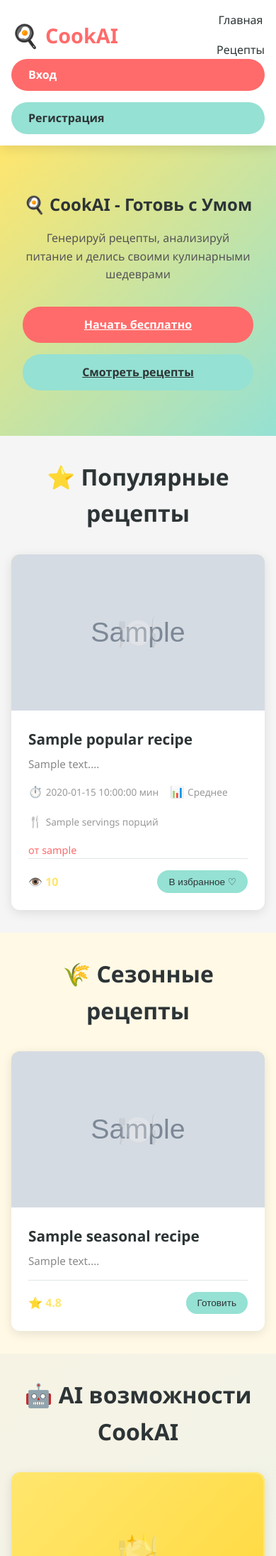
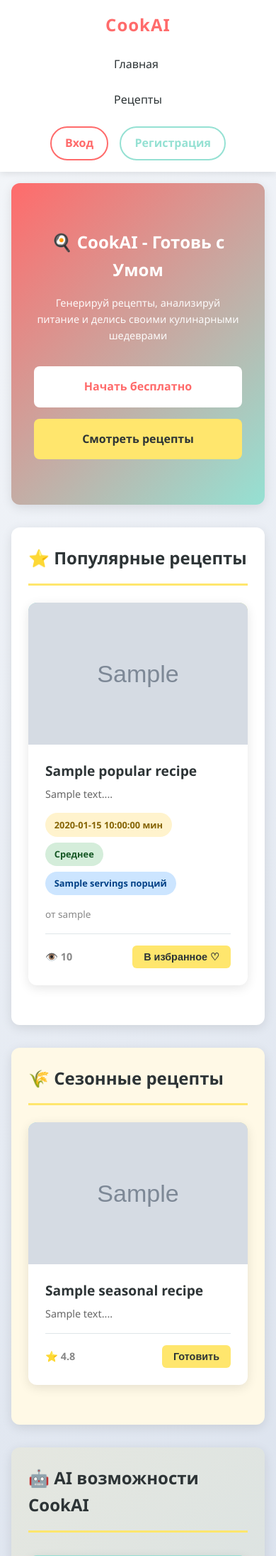
Before and after one commit to huntand-50/CookAI, a PHP site: template app/views/home/index.php in a window 390 px wide. Shown: the top 2192 px of the page at 71% size. Run offline with PHP 8.4, Linux system fonts and the light colour scheme; the template is opened without the code that fills it: most values are stand-ins (such as "Sample title", 1, 10 or a date in 2020); grey boxes marked "Sample" are stand-in pictures.

Commit message:
Add complete CSS and JavaScript files with all features and utilities

```diff
--- a/public/css/style.css
+++ b/public/css/style.css
@@ -1,23 +1,12 @@
-/* ===================================
-   CookAI - Main Stylesheet
-   Светлая пастельная палитра, минимализм
-   =================================== */
-
 :root {
-    --primary: #FF6B6B;      /* Мягкий красный */
-    --secondary: #FFE66D;    /* Светло-жёлтый */
-    --accent: #95E1D3;       /* Мятный */
-    --dark: #2D3436;         /* Тёмный */
-    --light: #F5F5F5;        /* Светлый фон */
-    --gray: #DFE6E9;         /* Серый */
-    --white: #FFFFFF;
-
-    --font-main: 'Segoe UI', Tahoma, Geneva, Verdana, sans-serif;
-    --shadow: 0 4px 15px rgba(0, 0, 0, 0.1);
-    --shadow-hover: 0 8px 25px rgba(0, 0, 0, 0.15);
-
-    --radius: 12px;
-    --transition: 0.3s ease;
+    --primary: #FF6B6B;
+    --secondary: #95E1D3;
+    --accent: #FFE66D;
+    --dark: #2D3436;
+    --light: #DFE6E9;
+    --success: #27AE60;
+    --warning: #F39C12;
+    --danger: #E74C3C;
 }
 
 * {
@@ -26,21 +15,19 @@
     box-sizing: border-box;
 }
 
-html {
-    scroll-behavior: smooth;
+body {
+    font-family: 'Segoe UI', Tahoma, Geneva, Verdana, sans-serif;
+    line-height: 1.6;
+    color: var(--dark);
+    background: linear-gradient(135deg, #f5f7fa 0%, #c3cfe2 100%);
+    min-height: 100vh;
 }
 
-body {
-    font-family: var(--font-main);
-    background-color: var(--light);
-    color: var(--dark);
-    line-height: 1.6;
-}
-
-/* ===== HEADER ===== */
+/* HEADER */
 header {
-    background: var(--white);
-    box-shadow: var(--shadow);
+    background: white;
+    box-shadow: 0 2px 10px rgba(0, 0, 0, 0.1);
+    padding: 1rem 0;
     position: sticky;
     top: 0;
     z-index: 1000;
@@ -49,41 +36,44 @@ header {
 .header-container {
     max-width: 1200px;
     margin: 0 auto;
-    padding: 1rem 2rem;
+    padding: 0 2rem;
     display: flex;
     justify-content: space-between;
     align-items: center;
+    flex-wrap: wrap;
+    gap: 2rem;
 }
 
 .logo {
     font-size: 1.8rem;
-    font-weight: bold;
+    font-weight: 700;
     color: var(--primary);
     text-decoration: none;
-    display: flex;
-    align-items: center;
-    gap: 0.5rem;
+    letter-spacing: 1px;
+    transition: transform 0.3s ease;
 }
 
-.logo::before {
-    content: "🍳";
-    font-size: 2rem;
+.logo:hover {
+    transform: scale(1.05);
 }
 
-/* ===== NAVIGATION ===== */
 nav ul {
     list-style: none;
     display: flex;
     gap: 2rem;
-    align-items: center;
+    flex-wrap: wrap;
 }
 
 nav a {
+    color: var(--dark);
     text-decoration: none;
-    color: var(--dark);
     font-weight: 500;
-    transition: color var(--transition);
+    transition: color 0.3s ease;
     position: relative;
+}
+
+nav a:hover {
+    color: var(--primary);
 }
 
 nav a::after {
@@ -94,7 +84,7 @@ nav a::after {
     width: 0;
     height: 2px;
     background: var(--primary);
-    transition: width var(--transition);
+    transition: width 0.3s ease;
 }
 
 nav a:hover::after {
@@ -103,56 +93,133 @@ nav a:hover::after {
 
 .user-section {
     display: flex;
+    align-items: center;
     gap: 1rem;
-    align-items: center;
+    flex-wrap: wrap;
 }
 
+.user-section span {
+    font-weight: 600;
+    color: var(--dark);
+}
+
+/* BUTTONS */
 .btn-auth {
-    padding: 0.6rem 1.5rem;
-    background: var(--primary);
-    color: var(--white);
-    border: none;
+    padding: 0.6rem 1.2rem;
+    border: 2px solid var(--primary);
+    background: transparent;
+    color: var(--primary);
+    text-decoration: none;
     border-radius: 25px;
     cursor: pointer;
     font-weight: 600;
-    transition: all var(--transition);
-    text-decoration: none;
+    transition: all 0.3s ease;
     display: inline-block;
 }
 
 .btn-auth:hover {
-    background: #FF5252;
-    box-shadow: 0 6px 20px rgba(255, 107, 107, 0.3);
+    background: var(--primary);
+    color: white;
     transform: translateY(-2px);
 }
 
-.btn-secondary {
-    background: var(--accent);
+.btn-auth.btn-secondary {
+    border-color: var(--secondary);
+    color: var(--secondary);
+}
+
+.btn-auth.btn-secondary:hover {
+    background: var(--secondary);
     color: var(--dark);
 }
 
-.btn-secondary:hover {
-    background: #7DD3C0;
+.btn-primary {
+    display: inline-block;
+    padding: 0.8rem 1.5rem;
+    background: var(--primary);
+    color: white;
+    text-decoration: none;
+    border-radius: 8px;
+    border: none;
+    cursor: pointer;
+    font-weight: 600;
+    transition: all 0.3s ease;
 }
 
-/* ===== HERO SECTION ===== */
-.hero {
-    background: linear-gradient(135deg, #FFE66D 0%, #95E1D3 100%);
-    padding: 4rem 2rem;
-    text-align: center;
-    margin-top: 0;
+.btn-primary:hover {
+    background: #FF5252;
+    transform: translateY(-2px);
+    box-shadow: 0 4px 15px rgba(255, 107, 107, 0.4);
 }
 
-.hero-content h1 {
-    font-size: 3rem;
+.btn-small {
+    padding: 0.5rem 1rem;
+    background: var(--accent);
     color: var(--dark);
-    margin-bottom: 1rem;
+    border: none;
+    border-radius: 6px;
+    cursor: pointer;
+    font-weight: 600;
+    font-size: 0.9rem;
+    transition: all 0.3s ease;
 }
 
-.hero-content p {
+.btn-small:hover {
+    background: #FFD93D;
+    transform: scale(1.05);
+}
+
+/* MAIN CONTENT */
+main {
+    max-width: 1200px;
+    margin: 2rem auto;
+    padding: 0 2rem;
+    min-height: calc(100vh - 400px);
+}
+
+section {
+    background: white;
+    border-radius: 12px;
+    padding: 2rem;
+    margin-bottom: 2rem;
+    box-shadow: 0 4px 15px rgba(0, 0, 0, 0.1);
+}
+
+section h1,
+section h2 {
+    color: var(--dark);
+    margin-bottom: 1.5rem;
+    font-size: 2rem;
+}
+
+section h2 {
+    font-size: 1.5rem;
+    border-bottom: 3px solid var(--accent);
+    padding-bottom: 1rem;
+}
+
+/* HERO SECTION */
+.hero {
+    background: linear-gradient(135deg, var(--primary), var(--secondary));
+    color: white;
+    padding: 4rem 2rem;
+    border-radius: 12px;
+    text-align: center;
+    margin-bottom: 2rem;
+}
+
+.hero h1 {
+    font-size: 3rem;
+    margin-bottom: 1rem;
+    color: white;
+    animation: slideDown 0.6s ease;
+}
+
+.hero p {
     font-size: 1.2rem;
-    color: #555;
     margin-bottom: 2rem;
+    opacity: 0.95;
+    animation: slideUp 0.6s ease;
 }
 
 .hero-buttons {
@@ -162,298 +229,298 @@ nav a:hover::after {
     flex-wrap: wrap;
 }
 
-.btn-primary {
-    padding: 0.8rem 2rem;
-    background: var(--primary);
-    color: var(--white);
+.hero-buttons a,
+.hero-buttons button {
+    padding: 1rem 2rem;
+    font-size: 1rem;
     border: none;
-    border-radius: 25px;
-    font-size: 1rem;
+    border-radius: 8px;
     cursor: pointer;
     font-weight: 600;
-    transition: all var(--transition);
+    transition: all 0.3s ease;
 }
 
-.btn-primary:hover {
-    background: #FF5252;
-    transform: translateY(-3px);
-    box-shadow: 0 8px 25px rgba(255, 107, 107, 0.3);
+.hero-buttons .btn-primary {
+    background: white;
+    color: var(--primary);
 }
 
-/* ===== SECTION ===== */
-section {
-    max-width: 1200px;
-    margin: 0 auto;
-    padding: 3rem 2rem;
+.hero-buttons .btn-primary:hover {
+    transform: translateY(-3px);
+    box-shadow: 0 6px 20px rgba(0, 0, 0, 0.2);
 }
 
-section h2 {
-    font-size: 2rem;
-    color: var(--dark);
-    margin-bottom: 2rem;
-    text-align: center;
-}
-
-/* ===== RECIPE CARDS ===== */
+/* RECIPES GRID */
 .recipes-grid {
     display: grid;
-    grid-template-columns: repeat(auto-fill, minmax(300px, 1fr));
+    grid-template-columns: repeat(auto-fill, minmax(280px, 1fr));
     gap: 2rem;
-    margin-top: 2rem;
+    margin-bottom: 2rem;
 }
 
 .recipe-card {
-    background: var(--white);
-    border-radius: var(--radius);
+    background: white;
+    border-radius: 12px;
     overflow: hidden;
-    box-shadow: var(--shadow);
-    transition: all var(--transition);
-    cursor: pointer;
+    box-shadow: 0 4px 15px rgba(0, 0, 0, 0.1);
+    transition: all 0.3s ease;
+    display: flex;
+    flex-direction: column;
 }
 
 .recipe-card:hover {
     transform: translateY(-8px);
-    box-shadow: var(--shadow-hover);
+    box-shadow: 0 8px 25px rgba(0, 0, 0, 0.15);
 }
 
 .recipe-image {
     width: 100%;
-    height: 220px;
+    height: 200px;
     background: linear-gradient(135deg, var(--secondary), var(--accent));
+    overflow: hidden;
     display: flex;
     align-items: center;
     justify-content: center;
-    font-size: 4rem;
-    overflow: hidden;
-    position: relative;
 }
 
 .recipe-image img {
     width: 100%;
     height: 100%;
     object-fit: cover;
+    transition: transform 0.3s ease;
 }
 
-.recipe-image::before {
-    content: "🍽️";
-    position: absolute;
-    font-size: 3rem;
-    opacity: 0.3;
+.recipe-card:hover .recipe-image img {
+    transform: scale(1.1);
 }
 
 .recipe-info {
     padding: 1.5rem;
+    display: flex;
+    flex-direction: column;
+    flex-grow: 1;
 }
 
 .recipe-title {
-    font-size: 1.3rem;
-    font-weight: 600;
+    font-size: 1.2rem;
+    font-weight: 700;
     color: var(--dark);
+    text-decoration: none;
     margin-bottom: 0.5rem;
-    text-decoration: none;
-    display: block;
+    transition: color 0.3s ease;
+    line-height: 1.4;
+}
+
+.recipe-title:hover {
+    color: var(--primary);
 }
 
 .recipe-description {
-    color: #888;
-    font-size: 0.95rem;
+    color: #666;
+    font-size: 0.9rem;
     margin-bottom: 1rem;
-    line-height: 1.4;
+    flex-grow: 1;
+    line-height: 1.5;
 }
 
 .recipe-meta {
     display: flex;
-    gap: 1rem;
-    font-size: 0.85rem;
-    color: #999;
+    gap: 0.5rem;
+    flex-wrap: wrap;
     margin-bottom: 1rem;
-    flex-wrap: wrap;
 }
 
 .meta-tag {
-    display: flex;
-    align-items: center;
-    gap: 0.3rem;
+    display: inline-block;
+    padding: 0.4rem 0.8rem;
+    background: var(--light);
+    color: var(--dark);
+    border-radius: 20px;
+    font-size: 0.8rem;
+    font-weight: 600;
 }
 
-.meta-tag::before {
-    font-size: 1rem;
+.meta-tag.time {
+    background: #FFF3CD;
+    color: #856404;
 }
 
-.time::before { content: "⏱️"; }
-.difficulty::before { content: "📊"; }
-.servings::before { content: "🍴"; }
-.difficulty.easy { color: #27AE60; }
-.difficulty.medium { color: #F39C12; }
-.difficulty.hard { color: #E74C3C; }
+.meta-tag.difficulty {
+    background: #D4EDDA;
+    color: #155724;
+}
+
+.meta-tag.difficulty.easy {
+    background: #D4EDDA;
+}
+
+.meta-tag.difficulty.medium {
+    background: #FFF3CD;
+}
+
+.meta-tag.difficulty.hard {
+    background: #F8D7DA;
+}
+
+.meta-tag.servings {
+    background: #CCE5FF;
+    color: #004085;
+}
 
 .recipe-author {
-    color: var(--primary);
-    font-weight: 500;
-    font-size: 0.9rem;
+    color: #888;
+    font-size: 0.85rem;
+    margin-bottom: 1rem;
 }
 
 .recipe-footer {
     display: flex;
     justify-content: space-between;
     align-items: center;
+    border-top: 1px solid var(--light);
     padding-top: 1rem;
-    border-top: 1px solid var(--gray);
 }
 
 .recipe-rating {
-    color: var(--secondary);
+    color: #888;
+    font-size: 0.9rem;
     font-weight: 600;
 }
 
-.btn-small {
-    background: var(--accent);
-    color: var(--dark);
-    border: none;
-    padding: 0.5rem 1rem;
-    border-radius: 20px;
-    cursor: pointer;
-    font-size: 0.85rem;
-    transition: all var(--transition);
-}
-
-.btn-small:hover {
-    background: var(--primary);
-    color: var(--white);
-}
-
-/* ===== FORM STYLES ===== */
+/* FORMS */
 .form-group {
     margin-bottom: 1.5rem;
 }
 
-label {
+.form-group label {
     display: block;
     margin-bottom: 0.5rem;
-    font-weight: 500;
+    font-weight: 600;
     color: var(--dark);
 }
 
-input, textarea, select {
+.form-group input,
+.form-group textarea,
+.form-group select {
     width: 100%;
     padding: 0.8rem;
-    border: 2px solid var(--gray);
-    border-radius: var(--radius);
+    border: 2px solid var(--light);
+    border-radius: 8px;
     font-size: 1rem;
-    font-family: var(--font-main);
-    transition: border-color var(--transition);
+    font-family: inherit;
+    transition: border-color 0.3s ease;
 }
 
-input:focus, textarea:focus, select:focus {
+.form-group input:focus,
+.form-group textarea:focus,
+.form-group select:focus {
     outline: none;
     border-color: var(--primary);
     box-shadow: 0 0 0 3px rgba(255, 107, 107, 0.1);
 }
 
-textarea {
+.form-group textarea {
     resize: vertical;
-    min-height: 150px;
+    min-height: 120px;
 }
 
-/* ===== FOOTER ===== */
+/* FOOTER */
 footer {
     background: var(--dark);
-    color: var(--white);
-    padding: 3rem 2rem;
-    text-align: center;
-    margin-top: 4rem;
+    color: white;
+    margin-top: 3rem;
+    padding: 2rem 0 0;
 }
 
 .footer-content {
     max-width: 1200px;
     margin: 0 auto;
+    padding: 2rem;
     display: grid;
     grid-template-columns: repeat(auto-fit, minmax(250px, 1fr));
     gap: 2rem;
-    margin-bottom: 2rem;
 }
 
 .footer-section h3 {
+    color: var(--accent);
     margin-bottom: 1rem;
-    color: var(--primary);
 }
 
 .footer-section ul {
     list-style: none;
 }
 
+.footer-section li {
+    margin-bottom: 0.5rem;
+}
+
 .footer-section a {
-    color: #ccc;
+    color: #bbb;
     text-decoration: none;
-    transition: color var(--transition);
+    transition: color 0.3s ease;
 }
 
 .footer-section a:hover {
-    color: var(--primary);
+    color: var(--accent);
 }
 
 .footer-bottom {
-    border-top: 1px solid #444;
-    padding-top: 2rem;
+    background: #1a1a1a;
+    padding: 1.5rem 2rem;
+    text-align: center;
     color: #999;
+    font-size: 0.9rem;
+    margin-top: 2rem;
 }
 
-/* ===== RESPONSIVE ===== */
-@media (max-width: 768px) {
-    .header-container {
-        flex-wrap: wrap;
-        padding: 1rem;
+.footer-bottom a {
+    color: var(--accent);
+    text-decoration: none;
+}
+
+/* ANIMATIONS */
+@keyframes slideDown {
+    from {
+        opacity: 0;
+        transform: translateY(-30px);
     }
-
-    nav ul {
-        flex-direction: column;
-        gap: 1rem;
-        width: 100%;
-    }
-
-    .hero-content h1 {
-        font-size: 2rem;
-    }
-
-    .recipes-grid {
-        grid-template-columns: 1fr;
-    }
-
-    .user-section {
-        width: 100%;
-        flex-direction: column;
-    }
-
-    section {
-        padding: 2rem 1rem;
+    to {
+        opacity: 1;
+        transform: translateY(0);
     }
 }
 
-@media (max-width: 480px) {
-    .hero-content h1 {
-        font-size: 1.5rem;
+@keyframes slideUp {
+    from {
+        opacity: 0;
+        transform: translateY(30px);
     }
-
-    .hero-content p {
-        font-size: 1rem;
-    }
-
-    .hero-buttons {
-        flex-direction: column;
-    }
-
-    .btn-primary, .btn-auth {
-        width: 100%;
+    to {
+        opacity: 1;
+        transform: translateY(0);
     }
 }
 
-/* ===== UTILITY CLASSES ===== */
-.container {
-    max-width: 1200px;
-    margin: 0 auto;
-    padding: 0 2rem;
+@keyframes fadeIn {
+    from {
+        opacity: 0;
+    }
+    to {
+        opacity: 1;
+    }
 }
 
+@keyframes pulse {
+    0%,
+    100% {
+        opacity: 1;
+    }
+    50% {
+        opacity: 0.5;
+    }
+}
+
+/* UTILITIES */
 .text-center {
     text-align: center;
 }
@@ -462,39 +529,162 @@ footer {
     color: #888;
 }
 
-.mt-1 { margin-top: 1rem; }
-.mt-2 { margin-top: 2rem; }
-.mb-1 { margin-bottom: 1rem; }
-.mb-2 { margin-bottom: 2rem; }
+.mt-1 {
+    margin-top: 0.5rem;
+}
+
+.mt-2 {
+    margin-top: 1rem;
+}
+
+.mt-3 {
+    margin-top: 1.5rem;
+}
+
+.mb-1 {
+    margin-bottom: 0.5rem;
+}
+
+.mb-2 {
+    margin-bottom: 1rem;
+}
+
+.mb-3 {
+    margin-bottom: 1.5rem;
+}
 
 .hidden {
     display: none;
-}
-
-.error {
-    color: #E74C3C;
-    font-size: 0.9rem;
-    margin-top: 0.3rem;
-}
-
-.success {
-    color: #27AE60;
-    background: #D5F4E6;
-    padding: 1rem;
-    border-radius: var(--radius);
-    margin-bottom: 1rem;
 }
 
 .loading {
     display: inline-block;
     width: 20px;
     height: 20px;
-    border: 3px solid var(--gray);
+    border: 3px solid var(--light);
     border-top-color: var(--primary);
     border-radius: 50%;
     animation: spin 0.8s linear infinite;
 }
 
 @keyframes spin {
-    to { transform: rotate(360deg); }
+    to {
+        transform: rotate(360deg);
+    }
 }
+
+/* NOTIFICATION */
+.notification {
+    position: fixed;
+    top: 20px;
+    right: 20px;
+    padding: 1rem 1.5rem;
+    background: var(--success);
+    color: white;
+    border-radius: 8px;
+    box-shadow: 0 4px 15px rgba(0, 0, 0, 0.2);
+    z-index: 10000;
+    animation: slideIn 0.3s ease;
+}
+
+.notification.error {
+    background: var(--danger);
+}
+
+.notification.warning {
+    background: var(--warning);
+}
+
+@keyframes slideIn {
+    from {
+        transform: translateX(400px);
+        opacity: 0;
+    }
+    to {
+        transform: translateX(0);
+        opacity: 1;
+    }
+}
+
+/* RESPONSIVE */
+@media (max-width: 768px) {
+    .header-container {
+        flex-direction: column;
+        gap: 1rem;
+        padding: 0 1rem;
+    }
+
+    nav ul {
+        gap: 1rem;
+        justify-content: center;
+    }
+
+    .user-section {
+        width: 100%;
+        justify-content: center;
+    }
+
+    main {
+        margin: 1rem auto;
+        padding: 0 1rem;
+    }
+
+    section {
+        padding: 1.5rem;
+    }
+
+    .hero h1 {
+        font-size: 2rem;
+    }
+
+    .hero p {
+        font-size: 1rem;
+    }
+
+    .recipes-grid {
+        grid-template-columns: 1fr;
+    }
+
+    .hero-buttons {
+        flex-direction: column;
+    }
+
+    .hero-buttons a,
+    .hero-buttons button {
+        width: 100%;
+    }
+
+    .footer-content {
+        grid-template-columns: 1fr;
+    }
+}
+
+@media (max-width: 480px) {
+    .logo {
+        font-size: 1.5rem;
+    }
+
+    nav ul {
+        flex-direction: column;
+        gap: 0.5rem;
+        width: 100%;
+    }
+
+    nav a {
+        display: block;
+        padding: 0.5rem 0;
+    }
+
+    .hero h1 {
+        font-size: 1.5rem;
+    }
+
+    .hero p {
+        font-size: 0.9rem;
+    }
+
+    section h1,
+    section h2 {
+        font-size: 1.5rem;
+    }
+}
```
Also changed, not shown: public/js/app.js (added).
